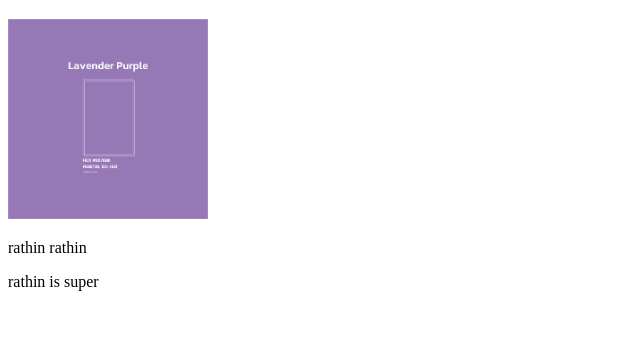
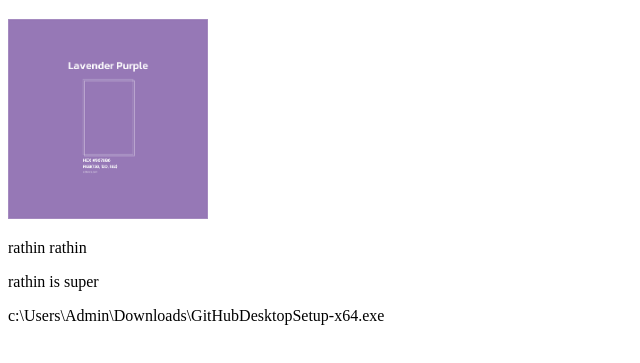
Before and after one commit to rathin9428-star/rathin_html, a plain HTML site: page index.html in a window 1280 px wide. Shown: the part 61-424 px from the top of the page, without its empty margins (0-640 px from the left). Drawn offline with Linux system fonts and the light colour scheme.

Commit message:
added para

```diff
--- a/index.html
+++ b/index.html
@@ -10,5 +10,6 @@
     <img width="200px" src="images.png" alt="">
     <p>rathin rathin</p>
     <p>rathin is super</p>
+    <p>c:\Users\Admin\Downloads\GitHubDesktopSetup-x64.exe</p>
 </body>
 </html>
```
